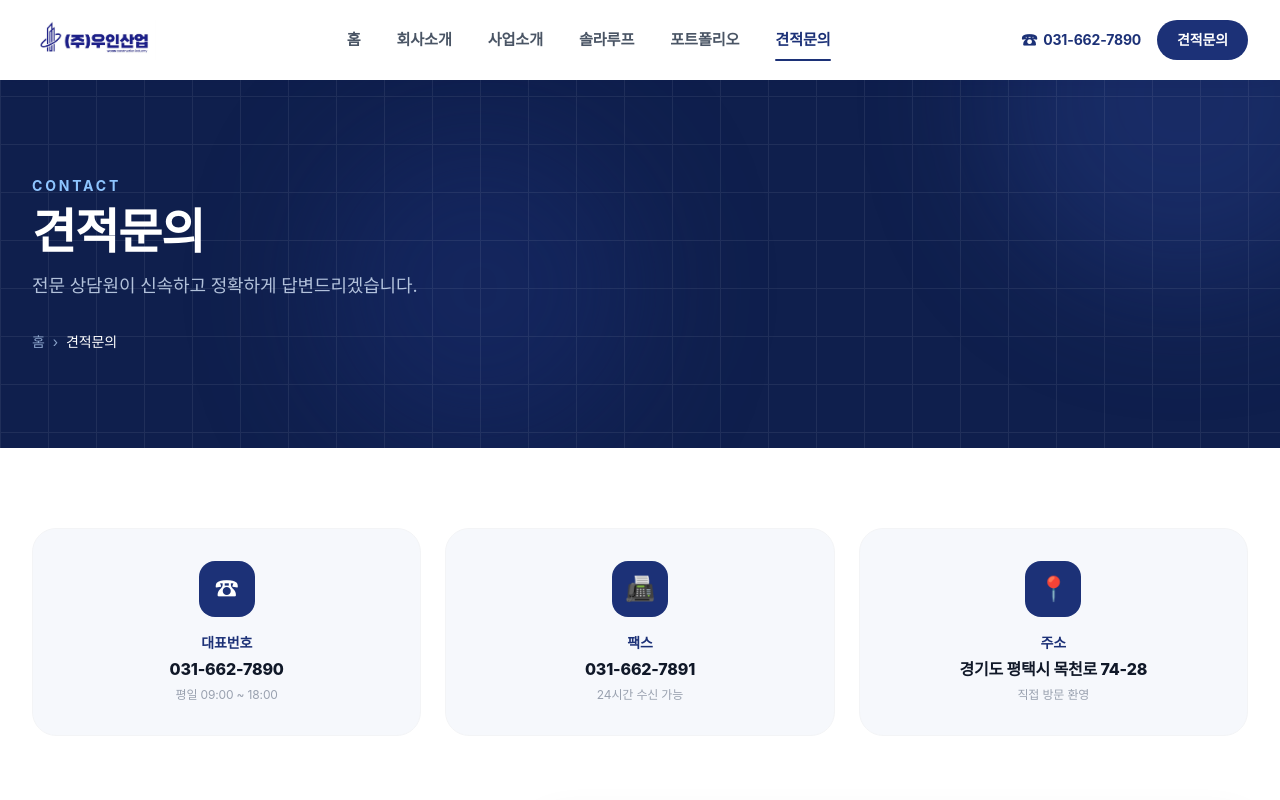
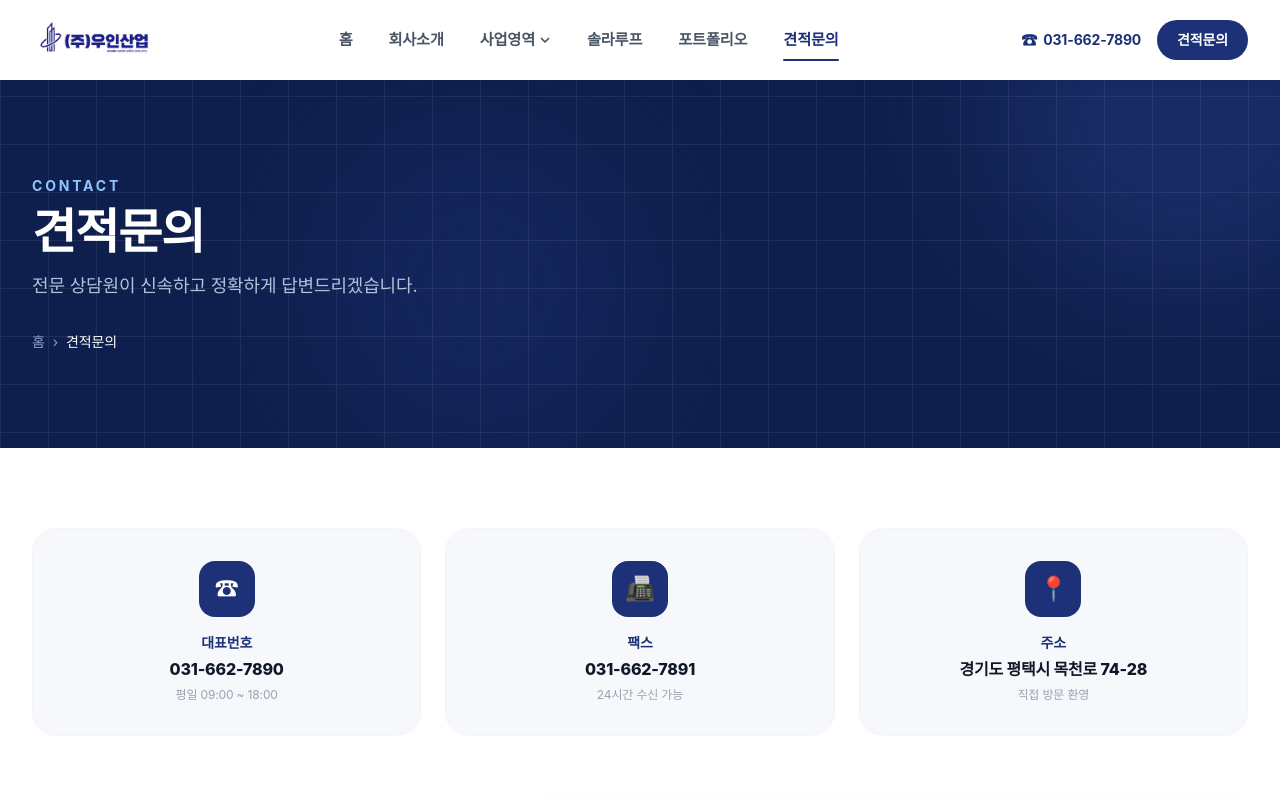
Before and after one commit to WooinCo/wooin-website, a Next.js app: page /contact in a window 1280 px wide. Shown: the top 800 px of the page. Built offline with nearby package versions, Linux system fonts and the light colour scheme; a web font is replaced by a local one.

Commit message:
Refactor Header component with mega menu support

```diff
--- a/src/components/Header.tsx
+++ b/src/components/Header.tsx
@@ -5,17 +5,64 @@ import Link from "next/link";
 import { usePathname } from "next/navigation";
 import Logo from "./Logo";
 
-const navLinks = [
+type NavChild = { href: string; label: string };
+type NavGroup = { title: string; items: NavChild[] };
+type NavLink = { href: string; label: string; mega?: NavGroup[] };
+
+const navLinks: NavLink[] = [
   { href: "/", label: "홈" },
   { href: "/about", label: "회사소개" },
-  { href: "/business", label: "사업소개" },
+  {
+    href: "/business",
+    label: "사업영역",
+    mega: [
+      {
+        title: "공사 유형",
+        items: [
+          { href: "/business#newbuild", label: "신축공사" },
+          { href: "/business#remodel", label: "증축·리모델링" },
+          { href: "/business#repair", label: "보수·개보수" },
+        ],
+      },
+      {
+        title: "전문 시공",
+        items: [
+          { href: "/business#frame", label: "철골공사" },
+          { href: "/business#panel", label: "판넬공사" },
+          { href: "/business#roof", label: "지붕공사" },
+          { href: "/business#steel", label: "강판공사" },
+        ],
+      },
+    ],
+  },
   { href: "/solar", label: "솔라루프" },
   { href: "/portfolio", label: "포트폴리오" },
   { href: "/contact", label: "견적문의" },
 ];
 
+// 드롭다운 화살표
+function Caret({ className = "" }: { className?: string }) {
+  return (
+    <svg
+      className={`w-3 h-3 shrink-0 ${className}`}
+      viewBox="0 0 12 12"
+      fill="none"
+      aria-hidden="true"
+    >
+      <path
+        d="M2.5 4.5 6 8 9.5 4.5"
+        stroke="currentColor"
+        strokeWidth="1.7"
+        strokeLinecap="round"
+        strokeLinejoin="round"
+      />
+    </svg>
+  );
+}
+
 export default function Header() {
   const [isMenuOpen, setIsMenuOpen] = useState(false);
+  const [mobileSubOpen, setMobileSubOpen] = useState(false);
   const [scrolled, setScrolled] = useState(false);
   const pathname = usePathname();
 
@@ -31,6 +78,7 @@ export default function Header() {
 
   useEffect(() => {
     setIsMenuOpen(false);
+    setMobileSubOpen(false);
   }, [pathname]);
 
   return (
@@ -51,6 +99,64 @@ export default function Header() {
           {/* 데스크탑 네비게이션 */}
           <nav className="hidden lg:flex items-center gap-1">
             {navLinks.map((link) => {
+              // ── 사업영역: 2단 메가메뉴 ──
+              if (link.mega) {
+                const active = pathname === "/business";
+                return (
+                  <div key={link.label} className="relative group">
+                    <Link
+                      href={link.href}
+                      className={`relative inline-flex items-center gap-1 px-4 py-2 text-[0.95rem] font-semibold transition-colors ${
+                        transparent
+                          ? "text-white/90 hover:text-white"
+                          : active
+                            ? "text-navy"
+                            : "text-gray-600 hover:text-navy"
+                      }`}
+                    >
+                      {link.label}
+                      <Caret className="transition-transform duration-200 group-hover:rotate-180" />
+                      <span
+                        className={`absolute left-4 right-4 -bottom-0.5 h-0.5 rounded-full transition-transform duration-300 origin-left ${
+                          transparent ? "bg-white" : "bg-navy"
+                        } ${active ? "scale-x-100" : "scale-x-0 group-hover:scale-x-100"}`}
+                      />
+                    </Link>
+
+                    {/* 메가메뉴 패널 */}
+                    <div className="absolute left-1/2 -translate-x-1/2 top-full pt-3 opacity-0 invisible translate-y-1 transition-all duration-200 group-hover:opacity-100 group-hover:visible group-hover:translate-y-0 group-focus-within:opacity-100 group-focus-within:visible group-focus-within:translate-y-0">
+                      <div className="flex divide-x divide-gray-100 bg-white rounded-2xl border border-gray-100 shadow-[0_16px_50px_rgba(15,31,77,0.16)] p-2">
+                        {link.mega.map((col) => (
+                          <div key={col.title} className="px-2 min-w-[148px]">
+                            <p className="px-3 pt-2 pb-1 text-[0.7rem] font-bold tracking-wider text-gray-400">
+                              {col.title}
+                            </p>
+                            {col.items.map((item) => {
+                              const cActive =
+                                !item.href.includes("#") && pathname === item.href;
+                              return (
+                                <Link
+                                  key={item.href}
+                                  href={item.href}
+                                  className={`block px-3 py-2 text-sm font-semibold rounded-lg transition-colors ${
+                                    cActive
+                                      ? "text-navy bg-sky"
+                                      : "text-gray-600 hover:text-navy hover:bg-mist"
+                                  }`}
+                                >
+                                  {item.label}
+                                </Link>
+                              );
+                            })}
+                          </div>
+                        ))}
+                      </div>
+                    </div>
+                  </div>
+                );
+              }
+
+              // ── 일반 메뉴 항목 (기존과 동일) ──
               const active = pathname === link.href;
               return (
                 <Link
@@ -125,11 +231,62 @@ export default function Header() {
       {/* 모바일 메뉴 */}
       <div
         className={`lg:hidden bg-white overflow-hidden transition-all duration-300 ${
-          isMenuOpen ? "max-h-[400px] border-t border-gray-100" : "max-h-0"
+          isMenuOpen ? "max-h-[760px] border-t border-gray-100" : "max-h-0"
         }`}
       >
         <nav className="px-4 py-3">
-          {navLinks.map((link) => (
+          {navLinks.map((link) => {
+            // ── 사업영역: 모바일 아코디언 ──
+            if (link.mega) {
+              const active = pathname === "/business";
+              return (
+                <div key={link.label}>
+                  <button
+                    onClick={() => setMobileSubOpen(!mobileSubOpen)}
+                    aria-expanded={mobileSubOpen}
+                    className={`w-full flex items-center justify-between px-4 py-3 text-[0.95rem] font-semibold rounded-lg transition-colors ${
+                      active
+                        ? "text-navy bg-sky"
+                        : "text-gray-600 hover:text-navy hover:bg-mist"
+                    }`}
+                  >
+                    {link.label}
+                    <Caret
+                      className={`transition-transform duration-200 ${
+                        mobileSubOpen ? "rotate-180" : ""
+                      }`}
+                    />
+                  </button>
+                  <div
+                    className={`overflow-hidden transition-all duration-300 ${
+                      mobileSubOpen ? "max-h-96" : "max-h-0"
+                    }`}
+                  >
+                    <div className="pl-3 py-1">
+                      {link.mega.map((col) => (
+                        <div key={col.title} className="mb-1">
+                          <p className="px-4 pt-2 pb-1 text-[0.7rem] font-bold tracking-wider text-gray-400">
+                            {col.title}
+                          </p>
+                          {col.items.map((item) => (
+                            <Link
+                              key={item.href}
+                              href={item.href}
+                              className="block px-4 py-2.5 text-[0.9rem] font-medium text-gray-500 hover:text-navy hover:bg-mist rounded-lg transition-colors"
+                            >
+                              {item.label}
+                            </Link>
+                          ))}
+                        </div>
+                      ))}
+                    </div>
+                  </div>
+                </div>
+              );
+            }
+
+            // ── 일반 메뉴 항목 (기존과 동일) ──
+            return (
               <Link
                 key={link.href}
                 href={link.href}
@@ -141,7 +298,8 @@ export default function Header() {
               >
                 {link.label}
               </Link>
-          ))}
+            );
+          })}
           <a
             href="tel:031-662-7890"
             className="block mt-2 px-4 py-3 text-center text-sm font-bold text-white bg-navy rounded-lg"
```
Lines whose indentation alone changed are shown as unchanged.
